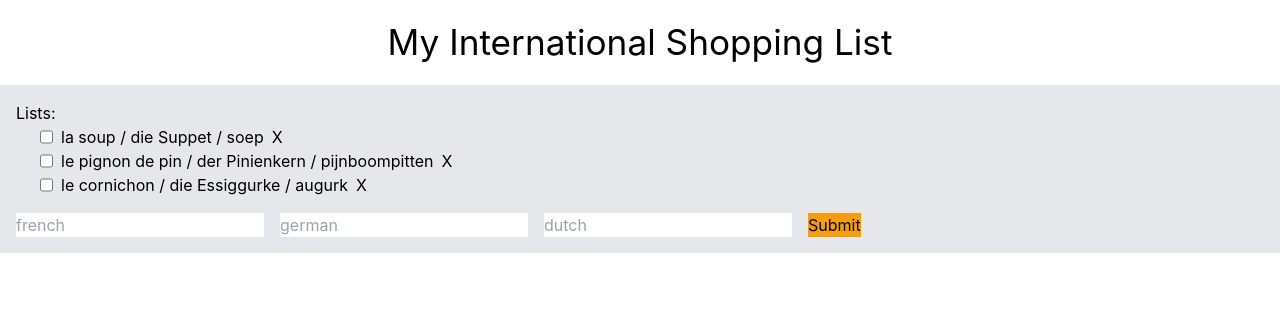
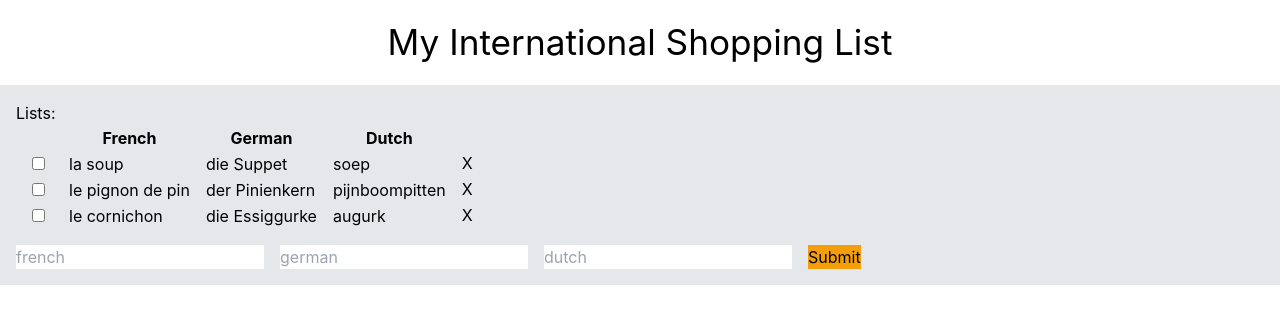
Before and after one commit to KimLitjens/international_shopping_list, a React (Create React App) app: page / in a window 1280 px wide. Shown: the top 324 px of the page. Built offline with nearby package versions, Linux system fonts and the light colour scheme.

Commit message:
turned list to table and added language name

```diff
--- a/src/components/list/index.js
+++ b/src/components/list/index.js
@@ -59,25 +59,47 @@ export default function Index() {
     return (
         <div className="bg-gray-200 p-4">
             <p>Lists: </p>
-            <ul>
+            {shoppingList.some(element => !element.checked) ?
+                <table class="table-auto">
+                    <thead>
+                        <tr>
+                            <th></th>
+                            <th>French</th>
+                            <th>German</th>
+                            <th>Dutch</th>
+                            <th></th>
+                        </tr>
+                    </thead>
+                    <tbody>
                         {shoppingList.filter(element => !element.checked).map(element => {
-                    const productNames = Object.values(element.productName)
+                            const productName = element.productName
                             const productId = element.id
-                    console.log(productId)
-                    return <li className={styles.li}>
-                        <label className="flex">
+
+                            return <tr >
+                                <td className="px-2">
+                                    <label >
                                         <input
                                             className="mx-2"
                                             type="checkbox"
                                             id={productId}
                                             onChange={handleChange}
                                         />
-                            <p className={styles.p}>{productNames.join(" / ")}</p>
+                                    </label>
+                                </td>
+                                <td className="px-2">
+                                    {productName.french}
+                                </td>
+                                <td className="px-2">
+                                    {productName.german}
+                                </td>
+                                <td className="px-2">
+                                    {productName.dutch}
+                                </td>
                                 <button className="mx-2"> X</button>
-                        </label>
-                    </li>
+                            </tr>
                         })}
-            </ul>
+                    </tbody>
+                </table> : null}
 
             <form className="mt-4" onSubmit={handleSubmit(onSubmit)}>
                 <input className="mr-4" {...register("french")} placeholder="french" />
@@ -87,26 +109,54 @@ export default function Index() {
 
                 <input className="bg-yellow-500" type="submit" />
             </form>
-            <ul>
+
+            {shoppingList.some(element => element.checked) ?
+                <table class="table-auto">
+                    <thead>
+                        <tr>
+                            <th></th>
+                            <th>French</th>
+                            <th>German</th>
+                            <th>Dutch</th>
+                            <th></th>
+                        </tr>
+                    </thead>
+                    <tbody>
                         {shoppingList.filter(element => element.checked).map(element => {
-                    const productNames = Object.values(element.productName)
+                            const productName = element.productName
                             const productId = element.id
                             const checked = element.checked
-                    console.log(productId)
-                    return <li className={styles.li}>
-                        <label className="flex">
+                            return <tr >
+                                <td className="px-2">
+                                    <label >
                                         <input
                                             className="mx-2"
                                             type="checkbox"
                                             id={productId}
                                             onChange={handleChange}
                                         />
-                            <p className={styles.p({ checked })}>{productNames.join(" / ")}</p>
+                                    </label>
+                                </td>
+                                <td className="px-2">
+                                    <p className={styles.p({ checked })}>
+                                        {productName.french}
+                                    </p>
+                                </td>
+                                <td className="px-2">
+                                    <p className={styles.p({ checked })}>
+                                        {productName.german}
+                                    </p>
+                                </td>
+                                <td className="px-2">
+                                    <p className={styles.p({ checked })}>
+                                        {productName.dutch}
+                                    </p>
+                                </td>
                                 <button className="mx-2"> X</button>
-                        </label>
-                    </li>
+                            </tr>
                         })}
-            </ul>
+                    </tbody>
+                </table> : null}
         </div>
     )
 }
```
Lines whose indentation alone changed are shown as unchanged.
